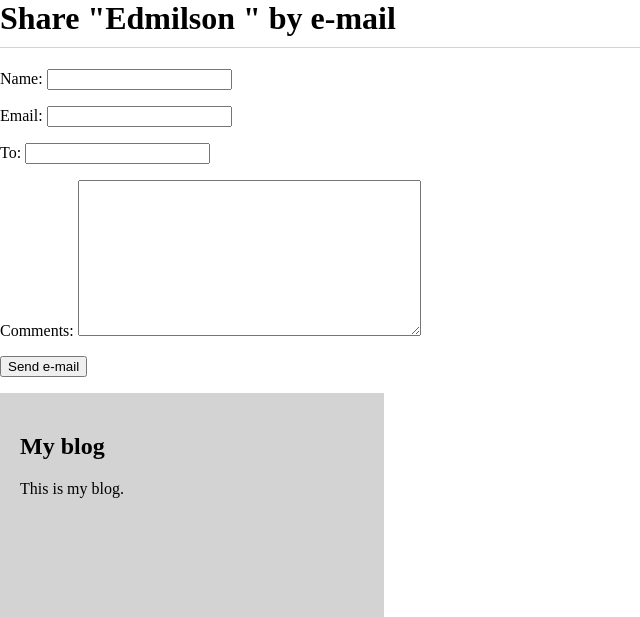
After one commit to EdmilsonSantana/django-by-example, a Django app: page /blog/1/share/ in a window 1280 px wide. The commit adds this page. Shown: the top 617 px of the page, without its empty margins (0-640 px from the left). Run offline with Django 3.2, Linux system fonts and the light colour scheme; data comes from the database, SQL or seed files in the repository; both versions use the stored data as it was after the commit.

Commit message:
Concluíndo atividade: Compartilhamento de Postagens através de envio de e-mail

```diff
--- /dev/null
+++ b/mysite/blog/forms.py
@@ -0,0 +1,7 @@
+from django import forms
+
+class EmailPostForm(forms.Form):
+	name = forms.CharField(max_length=25)
+	email = forms.EmailField()
+	to = forms.EmailField()
+	comments = forms.CharField(required=False, widget=forms.Textarea)
--- a/mysite/blog/models.py
+++ b/mysite/blog/models.py
@@ -33,6 +33,7 @@ class Post(models.Model):
 		return self.title
 
 	def get_absolute_url(self):
+		# duvida em reverse
 		return reverse('blog:post_detail', args = [self.publish.year,
 												   self.publish.strftime('%m'),
 												   self.publish.strftime('%d'),
--- a/mysite/blog/templates/blog/post/detail.html
+++ b/mysite/blog/templates/blog/post/detail.html
@@ -6,4 +6,6 @@
 	<h1>{{ post.title }}</h1>
 	<p class="date">Published {{ post.publish }} by {{ post.author }} </p>
 	{{ post.body|linebreaks }}
+	<!--  Dúvida -->
+	<p><a href="{%	url "blog:post_share" post.id %}">Share this post</a></p>
 {% endblock %}
--- a/mysite/blog/templates/blog/post/list.html
+++ b/mysite/blog/templates/blog/post/list.html
@@ -7,6 +7,9 @@
  	{% for post in posts %}
  		<h2><a href="{{ post.get_absolute_url }}">{{ post.title }}</a></h2>
  		<p class="date">Published {{ post.publish }} by {{ post.author }}</p>
+ 		<!-- Dúvida -->
  		{{ post.body|truncatewords:30|linebreaks }}
  	{% endfor %}
+
+ 	{% include "pagination.html" with page=page_obj %}
 {% endblock %}
--- /dev/null
+++ b/mysite/blog/templates/blog/post/share.html
@@ -0,0 +1,17 @@
+{% extends "blog/base.html" %}
+
+{% block title %}Share a post{% endblock %}
+
+{% block content %}
+	{% if sent %}
+		<h1>E-mail successfully sent</h1>
+		<p>"{{ post.title }}" was successfully sent by e-mail.</p>
+	{% else %}
+		<h1>Share "{{ post.title }}" by e-mail</h1>
+		<form action="." method="post">
+			{{ form.as_p }}
+			{% csrf_token %}
+			<input type="submit" value="Send e-mail" />
+		</form>
+	{% endif %}
+{% endblock %}
--- a/mysite/blog/urls.py
+++ b/mysite/blog/urls.py
@@ -3,8 +3,10 @@ from . import views
 
 urlpatterns = [
 	# post views
-	url(r'^$', views.post_list, name='post_list'),
+	# url(r'^$', views.post_list, name='post_list'),
+	url(r'^$', views.PostListView.as_view(), name='post_list'),
 	url(r'^(?P<year>\d{4})/(?P<month>\d{2})/(?P<day>\d{2})/(?P<post>[-\w]+)/$',
 		views.post_detail,
 		name='post_detail'),
+	url(r'^(?P<post_id>\d+)/share/$', views.post_share, name="post_share")
 ]
--- a/mysite/blog/views.py
+++ b/mysite/blog/views.py
@@ -1,11 +1,52 @@
 from django.shortcuts import render, get_object_or_404
+from django.core.paginator import Paginator, EmptyPage, PageNotAnInteger
 from .models import Post
+from django.views.generic import ListView
+from django.core.mail import send_mail
+from .forms import EmailPostForm
 
 def post_list(request):
-	posts = Post.published.all()
-	return render(request, 'blog/post/list.html', {'posts': posts})
+	object_list = Post.published.all()
+	paginator = Paginator(object_list, 3)
+	page = request.GET.get('page')
+	try:
+		posts = paginator.page(page)
+	except PageNotAnInteger:
+		posts = paginator.page(1)
+	except EmptyPage:
+		posts = paginator.page(paginator.num_pages)
+
+	return render(request, 'blog/post/list.html', {'page': page,
+												   'posts': posts})
 
 
+class PostListView(ListView):
+	queryset = Post.published.all()
+	context_object_name = 'posts'
+	paginate_by = 3
+	template_name = 'blog/post/list.html'
+
+
+def post_share(request, post_id):
+
+	post = get_object_or_404(Post, id=post_id, status='published')
+	sent = False
+
+	if request.method == 'POST':
+
+		form = EmailPostForm(request.POST)
+		if form.is_valid():
+			cd = form.cleaned_data
+			post_url = request.build_absolute_uri(post.get_absolute_url())
+			subject = '{} ({}) recommends you reading "{}"'.format(cd['name'], cd['email'], post.title)
+			message = 'Read "{}" at {}\n\n{}\'s comments: {}'.format(post.title, post_url, cd['email'], cd['comments'])
+			send_mail(subject, message, 'admin@myblog.com', [cd['to']])
+			sent = True
+	else:
+		form = EmailPostForm()
+	return render(request, 'blog/post/share.html', {'post': post,
+													  	'form': form,
+													  	'sent': sent})
 def post_detail(request, year, month, day, post):
 	post = get_object_or_404(Post, slug=post,
 								   status='published',
--- a/mysite/mysite/settings.py
+++ b/mysite/mysite/settings.py
@@ -101,3 +101,9 @@ USE_TZ = True
 # https://docs.djangoproject.com/en/1.8/howto/static-files/
 
 STATIC_URL = '/static/'
+
+EMAIL_HOST = 'smtp.gmail.com'
+EMAIL_HOST_USER = 'sistemamonitoria@gmail.com'
+EMAIL_HOST_PASSWORD = 'sistemamonitoria@@'
+EMAIL_PORT = '587'
+EMAIL_USE_TLS = True
```
Also changed, not shown: mysite/blog/templates/pagination.html (added, +15 -0 lines), mysite/db.sqlite3.
